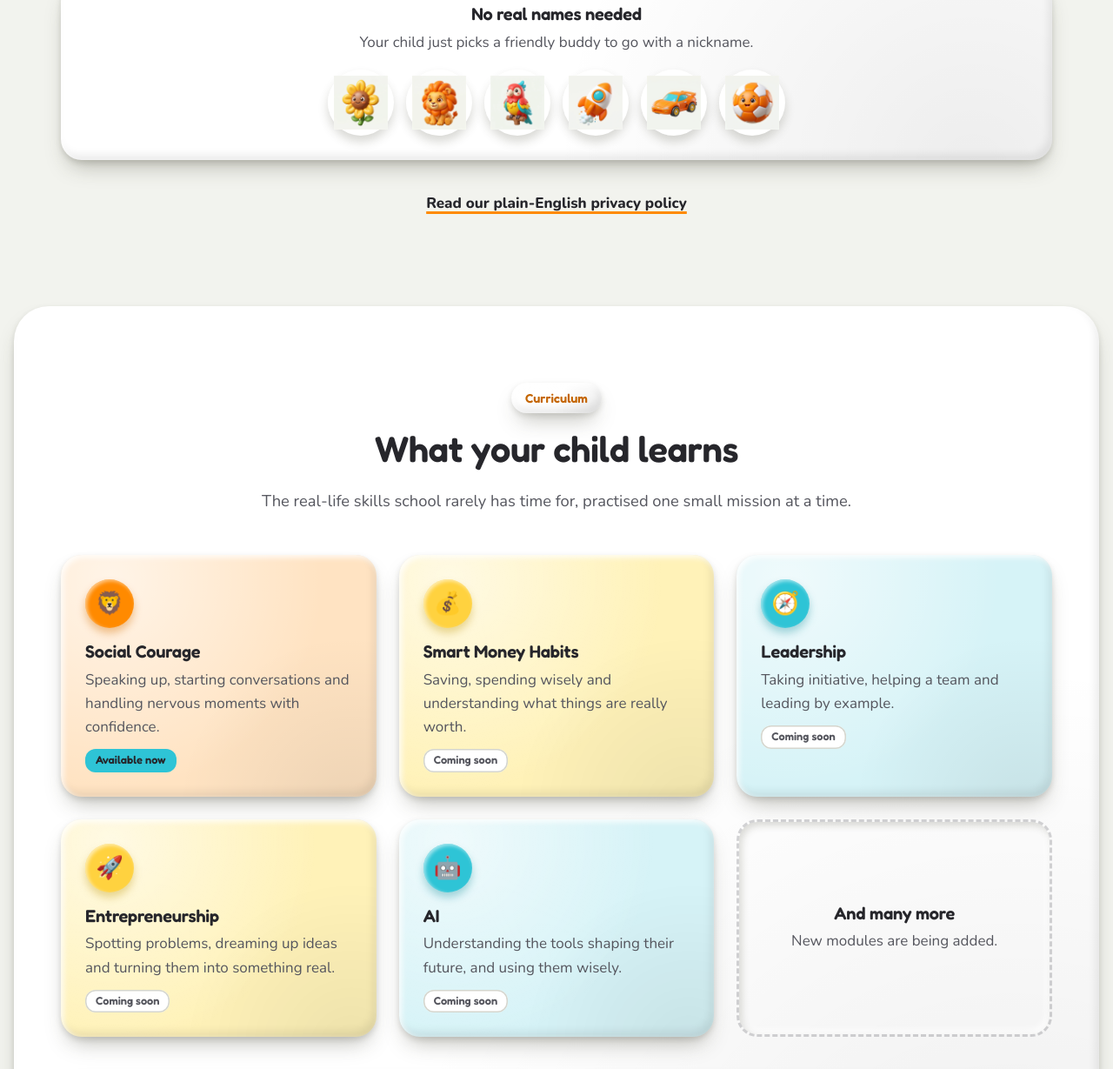
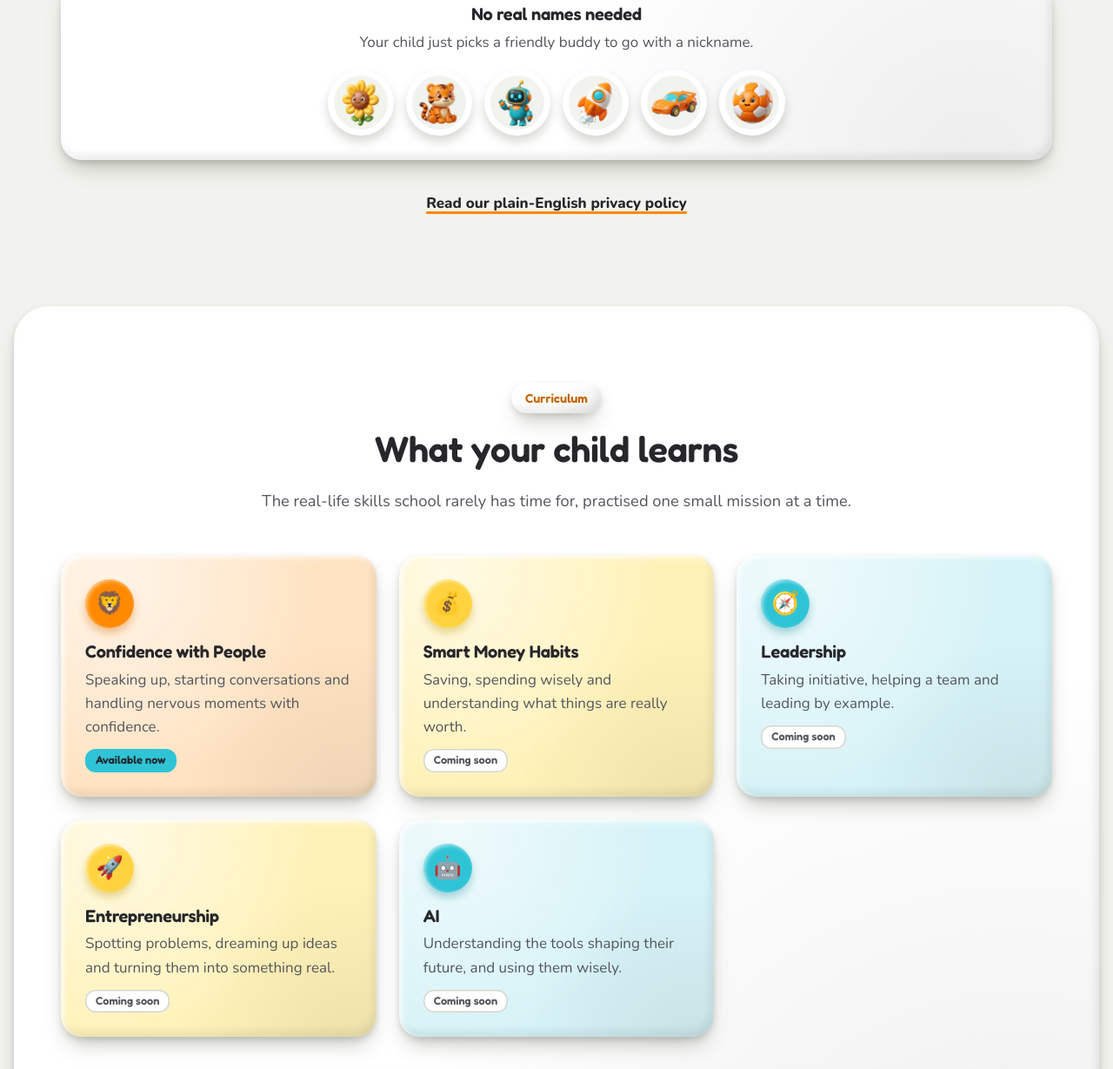
Before and after one commit to isharib15/whizty-site, a plain HTML site: page index.html in a window 1280 px wide. Shown: the part 2498-3727 px from the top of the page at 87% size. Drawn offline with Linux system fonts and the light colour scheme.

Commit message:
Update for app release 7: new module name, tiger and robot avatars, privacy policy draft-9
- First module is now "Confidence with People"
- Removed the closing line about further modules and its home page card
- Tiger and robot replace the lion cub and parrot; pictures are cut round
- Account deletion steps mention the shield button in newer app versions
- Privacy policy draft-9, 28 November 2026

Co-Authored-By: Claude Sonnet 5.5 <noreply@anthropic.com>

```diff
--- a/css/style.css
+++ b/css/style.css
@@ -193,7 +193,7 @@ body.modal-open .neev-canvas { opacity: 0; }
 .text-link { font-weight: 800; color: var(--ink); text-decoration-color: var(--orange); text-decoration-thickness: 3px; text-underline-offset: 4px; }
 .buddies { display: flex; flex-wrap: wrap; justify-content: center; gap: 14px; margin-top: 18px; }
 .buddies span { display: grid; place-items: center; width: 76px; height: 76px; border-radius: 50%; background: var(--surface); box-shadow: 0 7px 12px rgba(60, 60, 40, .2), inset 2px 2px 4px #fff; }
-.buddies img { width: 62px; height: 62px; }
+.buddies img { width: 62px; height: 62px; border-radius: 50%; }
 
 /* ---------- Curriculum (looks like the app's "What will my child learn?") ---------- */
 .skills { background: var(--patch), var(--surface); border-radius: 40px; box-shadow: var(--clay); margin-inline: 16px; }
--- a/index.html
+++ b/index.html
@@ -202,8 +202,8 @@
       <p>Your child just picks a friendly buddy to go with a nickname.</p>
       <div class="buddies">
         <span><img src="assets/avatars/avatar_flower.webp" alt="A cartoon sunflower avatar" width="62" height="62" loading="lazy"></span>
-        <span><img src="assets/avatars/avatar_animal.webp" alt="A cartoon lion cub avatar" width="62" height="62" loading="lazy"></span>
-        <span><img src="assets/avatars/avatar_bird.webp" alt="A cartoon parrot avatar" width="62" height="62" loading="lazy"></span>
+        <span><img src="assets/avatars/avatar_tiger.webp" alt="A cartoon tiger avatar" width="62" height="62" loading="lazy"></span>
+        <span><img src="assets/avatars/avatar_robot.webp" alt="A cartoon robot avatar" width="62" height="62" loading="lazy"></span>
         <span><img src="assets/avatars/avatar_rocket.webp" alt="A cartoon rocket avatar" width="62" height="62" loading="lazy"></span>
         <span><img src="assets/avatars/avatar_car.webp" alt="A cartoon sports car avatar" width="62" height="62" loading="lazy"></span>
         <span><img src="assets/avatars/avatar_ball.webp" alt="A cartoon football avatar" width="62" height="62" loading="lazy"></span>
@@ -224,7 +224,7 @@
     <div class="grid skill-grid">
       <article class="card accent-orange">
         <div class="bubble" aria-hidden="true">🦁</div>
-        <h3>Social Courage</h3>
+        <h3>Confidence with People</h3>
         <p>Speaking up, starting conversations and handling nervous moments with confidence.</p>
         <span class="tag">Available now</span>
       </article>
@@ -251,10 +251,6 @@
         <h3>AI</h3>
         <p>Understanding the tools shaping their future, and using them wisely.</p>
         <span class="tag soon">Coming soon</span>
-      </article>
-      <article class="card more">
-        <h3>And many more</h3>
-        <p>New modules are being added.</p>
       </article>
     </div>
     <div class="levels">
```
Also changed, not shown: delete-account.html (+2 -2 lines), privacy.html (+3 -3 lines), assets/avatars/avatar_animal.webp (deleted), assets/avatars/avatar_bird.webp (deleted), assets/avatars/avatar_robot.webp (added), assets/avatars/avatar_tiger.webp (added), llms.txt.
